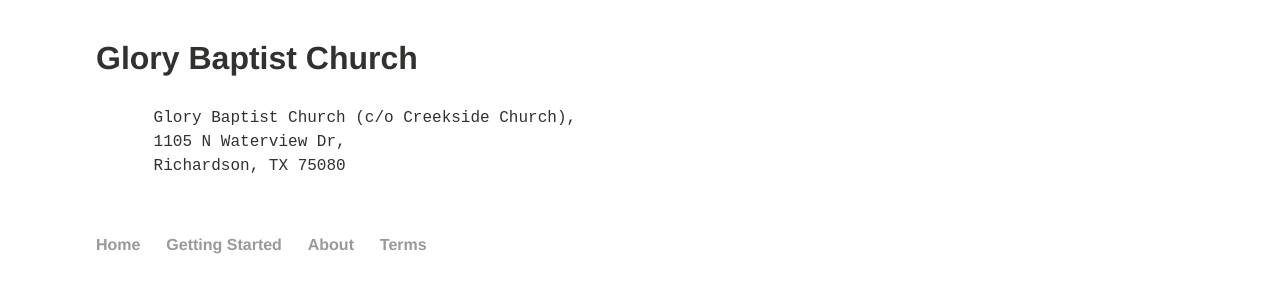
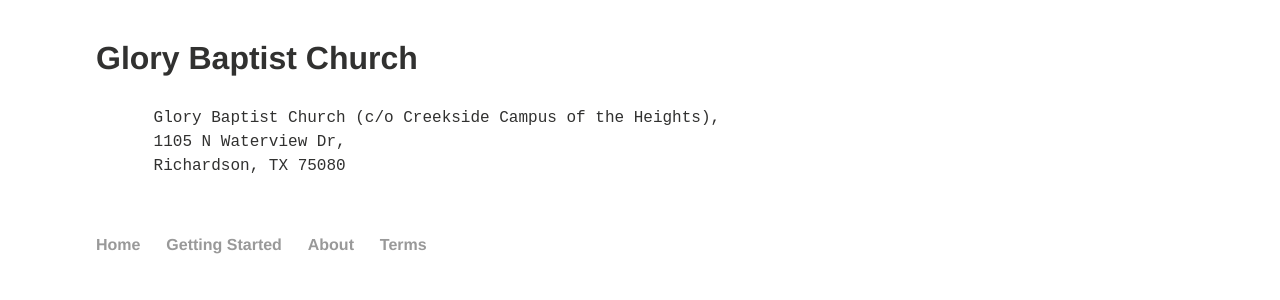
Before and after one commit to kimcheedfc/kimcheedfc.github.io, a Jekyll site: the page built from index.md, in a window 1280 px wide. Shown: the part 1471-1771 px from the top of the page. Built offline with Jekyll 4.4.1, drawn with Linux system fonts in a browser that asks for light colours.

Commit message:
Update the address

```diff
--- a/_includes/footer.html
+++ b/_includes/footer.html
@@ -5,7 +5,7 @@
   <div>
     <h2 class="post-title">Glory Baptist Church</h2>
     <pre class="post-excerpt">
-      Glory Baptist Church (c/o Creekside Church),
+      Glory Baptist Church (c/o Creekside Campus of the Heights),
       1105 N Waterview Dr,
       Richardson, TX 75080
     </pre>
```
